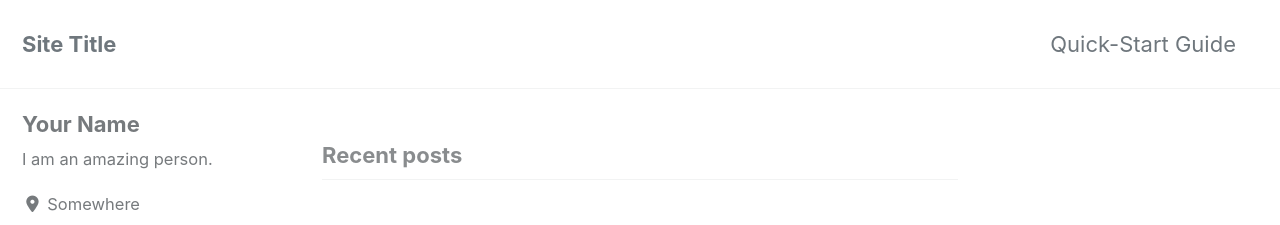
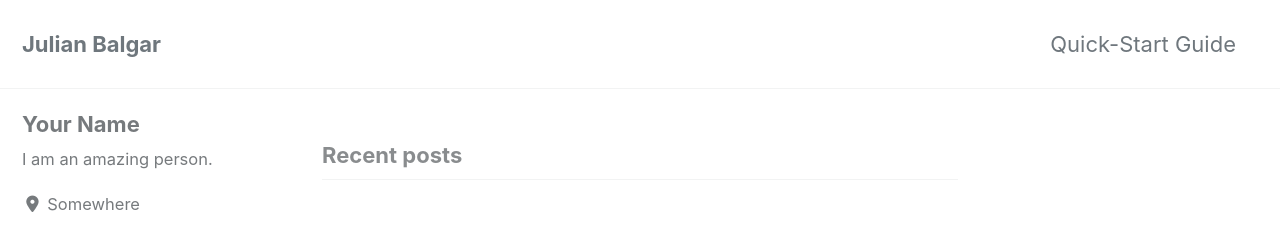
Before and after one commit to JulianBalgar/julianbalgar.github.io, a Jekyll site: the page built from index.html, in a window 1280 px wide and 900 px high. Shown: the top 225 px of the window. Built offline with Jekyll 4.4.1, drawn with Linux system fonts in a browser that asks for light colours; cached includes are drawn as plain includes; nearby versions of some CDN libraries; the list of posts is cut into pages by our own code.

Commit message:
Update _config.yml

```diff
--- a/_config.yml
+++ b/_config.yml
@@ -16,7 +16,7 @@ minimal_mistakes_skin    : "default" # "air", "aqua", "contrast", "dark", "dirt"
 
 # Site Settings
 locale                   : "en-US"
-title                    : "Site Title"
+title                    : "Julian Balgar"
 title_separator          : "-"
 name                     : "Your Name"
 description              : "An amazing website."
```
